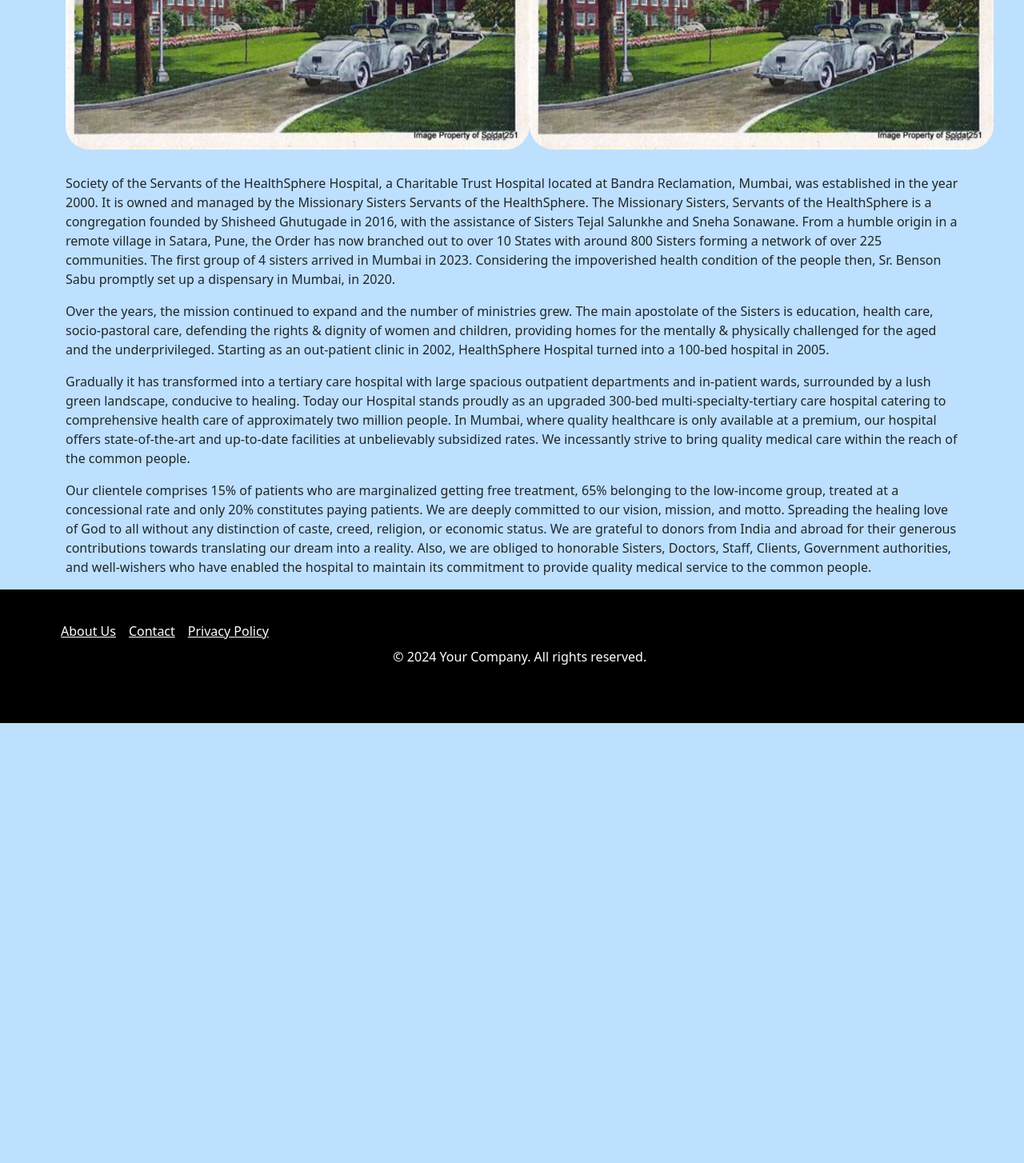
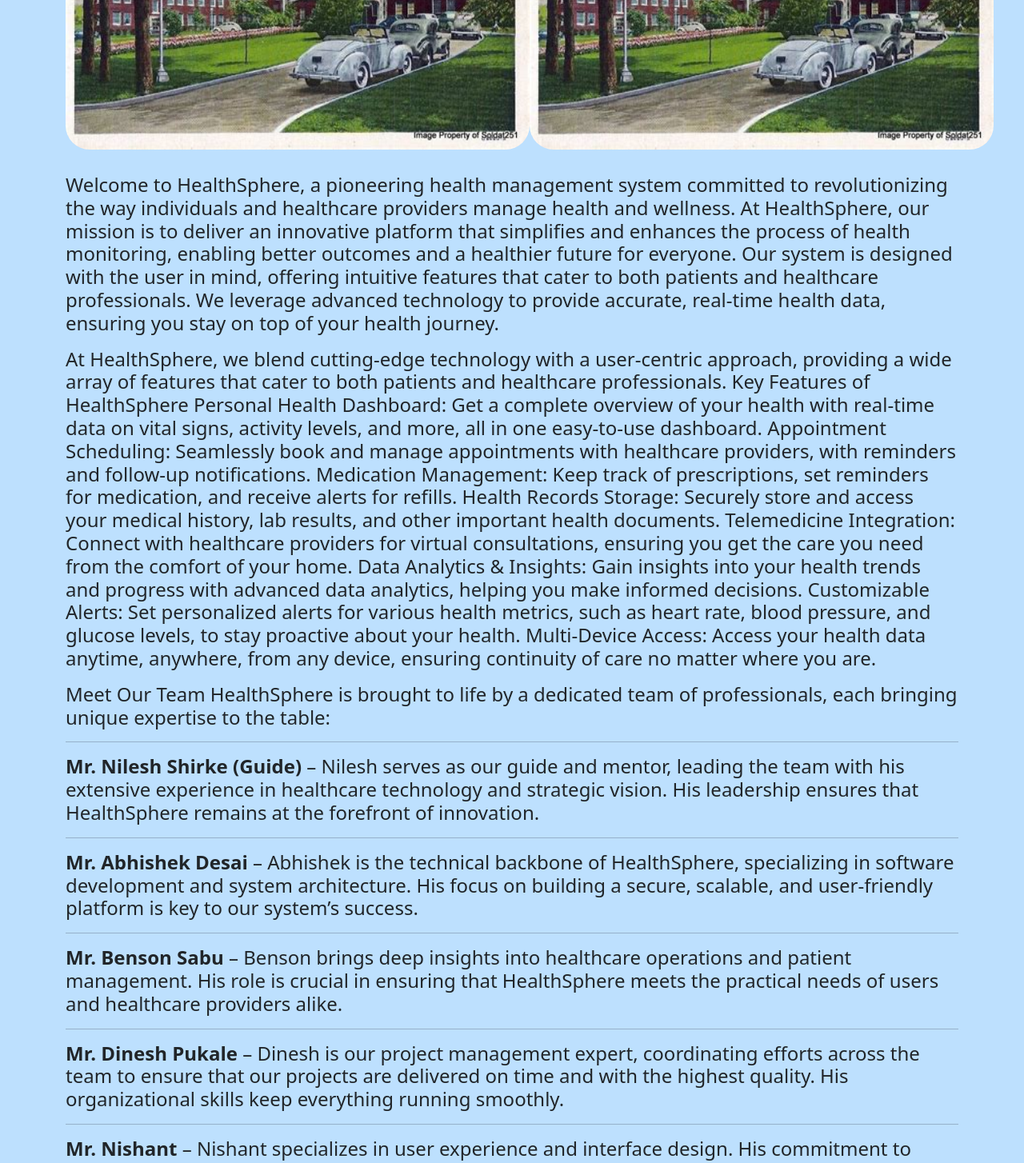
Before and after one commit to benzps01/Cdac-HealthSphere, a React (Create React App) app in the folder frontend/: page /about in a window 1280 px wide. Shown: the part 311-1765 px from the top of the page at 80% size. Before the commit the page ends 1215 px from the top, so only its background shows below. Built offline with nearby package versions, Linux system fonts and the light colour scheme.

Commit message:
update: update about us

```diff
--- a/frontend/src/components/pages/About.jsx
+++ b/frontend/src/components/pages/About.jsx
@@ -12,20 +12,95 @@ export default function About() {
     </Container>
     <Container style={{marginTop: "30px"}}>
       <Row>
+     <h4>
+
      <p>
-      Society of the Servants of the HealthSphere Hospital, a Charitable Trust Hospital located at Bandra Reclamation, Mumbai, was established in the year 2000. It is owned and managed by the Missionary Sisters Servants of the HealthSphere. The Missionary Sisters, Servants of the HealthSphere is a congregation founded by Shisheed Ghutugade in 2016, with the assistance of Sisters Tejal Salunkhe and Sneha Sonawane. From a humble origin in a remote village in Satara, Pune, the Order has now branched out to over 10 States with around 800 Sisters forming a network of over 225 communities. The first group of 4 sisters arrived in Mumbai in 2023. Considering the impoverished health condition of the people then, Sr. Benson Sabu promptly set up a dispensary in Mumbai, in 2020.
+
+Welcome to HealthSphere, a pioneering health management system committed to revolutionizing the way individuals and healthcare providers manage health and wellness.
+At HealthSphere, our mission is to deliver an innovative platform that simplifies and enhances the process of health monitoring,
+enabling better outcomes and a healthier future for everyone.
+
+Our system is designed with the user in mind, offering intuitive features that cater to both patients and healthcare professionals.
+We leverage advanced technology to provide accurate, real-time health data, ensuring you stay on top of your health journey.
 </p>
 
   <p>
-        Over the years, the mission continued to expand and the number of ministries grew. The main apostolate of the Sisters is education, health care, socio-pastoral care, defending the rights & dignity of women and children, providing homes for the mentally & physically challenged for the aged and the underprivileged. Starting as an out-patient clinic in 2002, HealthSphere Hospital turned into a 100-bed hospital in 2005.
+  At HealthSphere, we blend cutting-edge technology with a user-centric approach,
+  providing a wide array of features that cater to both patients and healthcare professionals.
+
+Key Features of HealthSphere
+Personal Health Dashboard: Get a complete overview of your health with real-time data on vital signs,
+activity levels, and more, all in one easy-to-use dashboard.
+
+Appointment Scheduling: Seamlessly book and manage appointments with healthcare providers,
+with reminders and follow-up notifications.
+
+Medication Management: Keep track of prescriptions,
+set reminders for medication, and receive alerts for refills.
+
+Health Records Storage: Securely store and access your medical history,
+lab results, and other important health documents.
+
+Telemedicine Integration: Connect with healthcare providers for virtual consultations,
+ ensuring you get the care you need from the comfort of your home.
+
+Data Analytics & Insights: Gain insights into your health trends and progress with advanced data analytics,
+ helping you make informed decisions.
+
+Customizable Alerts: Set personalized alerts for various health metrics,
+ such as heart rate, blood pressure, and glucose levels, to stay proactive about your health.
+
+Multi-Device Access: Access your health data anytime, anywhere, from any device,
+ ensuring continuity of care no matter where you are.
+
+
   </p>
 
 <p>
-        Gradually it has transformed into a tertiary care hospital with large spacious outpatient departments and in-patient wards, surrounded by a lush green landscape, conducive to healing. Today our Hospital stands proudly as an upgraded 300-bed multi-specialty-tertiary care hospital catering to comprehensive health care of approximately two million people. In Mumbai, where quality healthcare is only available at a premium, our hospital offers state-of-the-art and up-to-date facilities at unbelievably subsidized rates. We incessantly strive to bring quality medical care within the reach of the common people.
+Meet Our Team
+HealthSphere is brought to life by a dedicated team of professionals, each bringing unique expertise to the table:
+
+  <hr/>
+<strong>Mr. Nilesh Shirke (Guide) </strong>– Nilesh serves as our guide and mentor,
+leading the team with his extensive experience in healthcare technology and strategic vision.
+His leadership ensures that HealthSphere remains at the forefront of innovation.
 </p>
+<hr/>
+<strong>Mr. Abhishek Desai</strong> – Abhishek is the technical backbone of HealthSphere, specializing in software development and system architecture.
+His focus on building a secure, scalable, and user-friendly platform is key to our system’s success.
 <p>
-        Our clientele comprises 15% of patients who are marginalized getting free treatment, 65% belonging to the low-income group, treated at a concessional rate and only 20% constitutes paying patients. We are deeply committed to our vision, mission, and motto. Spreading the healing love of God to all without any distinction of caste, creed, religion, or economic status. We are grateful to donors from India and abroad for their generous contributions towards translating our dream into a reality. Also, we are obliged to honorable Sisters, Doctors, Staff, Clients, Government authorities, and well-wishers who have enabled the hospital to maintain its commitment to provide quality medical service to the common people.
+<hr/>
+<strong>Mr. Benson Sabu </strong> – Benson brings deep insights into healthcare operations and patient management.
+His role is crucial in ensuring that HealthSphere meets the practical needs of users and healthcare providers alike.
 </p>
+<hr/>
+<strong>Mr. Dinesh Pukale</strong> – Dinesh is our project management expert, coordinating efforts across the team to ensure that our projects are delivered on time and with the highest quality.
+His organizational skills keep everything running smoothly.
+<hr/>
+<p>
+<strong>Mr. Nishant  </strong> – Nishant specializes in user experience and interface design.
+His commitment to creating an intuitive and engaging user interface ensures that HealthSphere is easy to navigate and use.
+</p>
+<hr/>
+<strong>Mr. Rajul Dubey </strong> – Rajul is responsible for quality assurance, ensuring that HealthSphere meets the highest standards of reliability and performance.
+His attention to detail guarantees a seamless user experience.
+<hr/>
+<p>
+<strong>Mr. Shisheer Ghutugade </strong>– Shisheer is our data analytics expert, focusing on making sense of complex health data.
+His work helps transform raw data into actionable insights that users can rely on.
+</p>
+<hr/>
+<strong>Mr. Hrishikesh Shedge</strong> – Hrishikesh handles our customer support and outreach, ensuring that our users have the assistance they need.
+His dedication to user satisfaction is key to maintaining HealthSphere’s positive reputation.
+<br/>
+<br/>
+<p>
+Together, we are HealthSphere—a team united by our passion for improving health outcomes through technology.
+We are dedicated to providing you with the tools and support you need to manage your health with confidence.
+
+ </p>
+
+ </h4>
       </Row>
     </Container>
     </>
```
Lines whose indentation alone changed are shown as unchanged.
